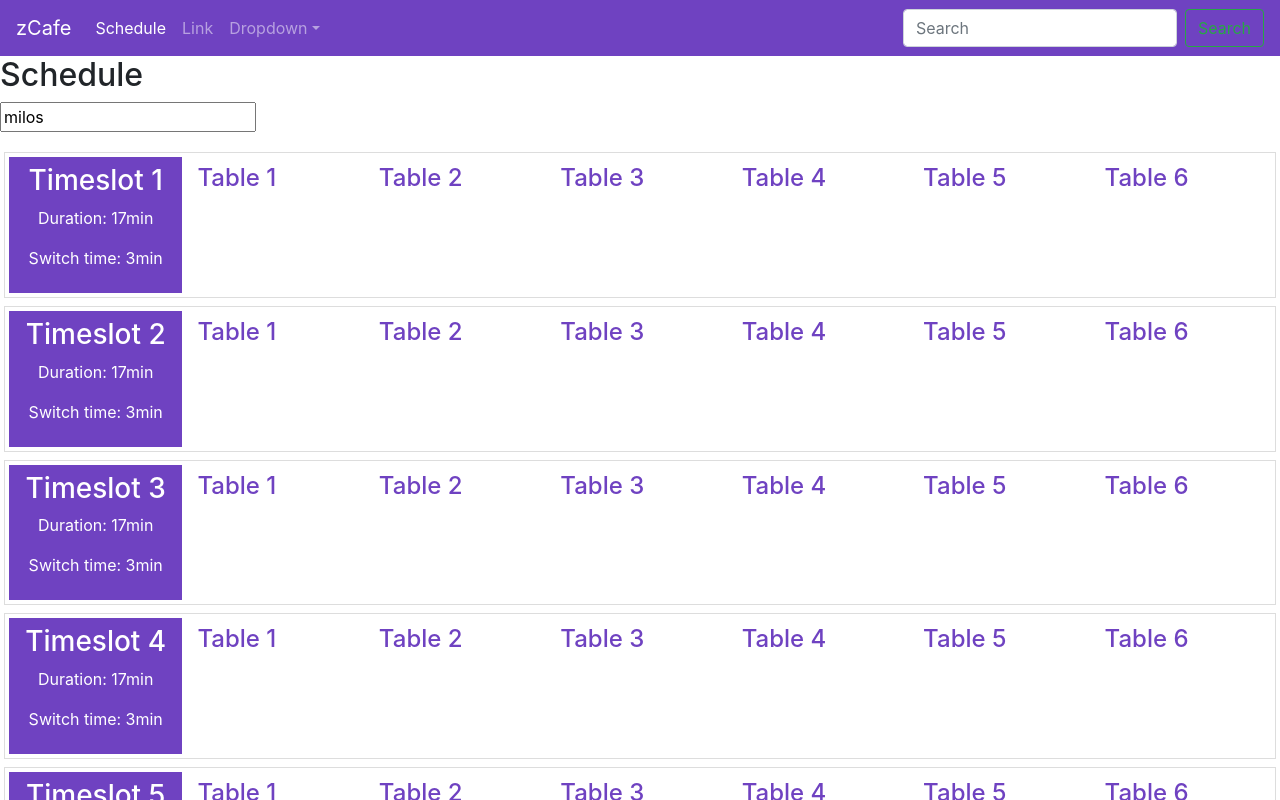
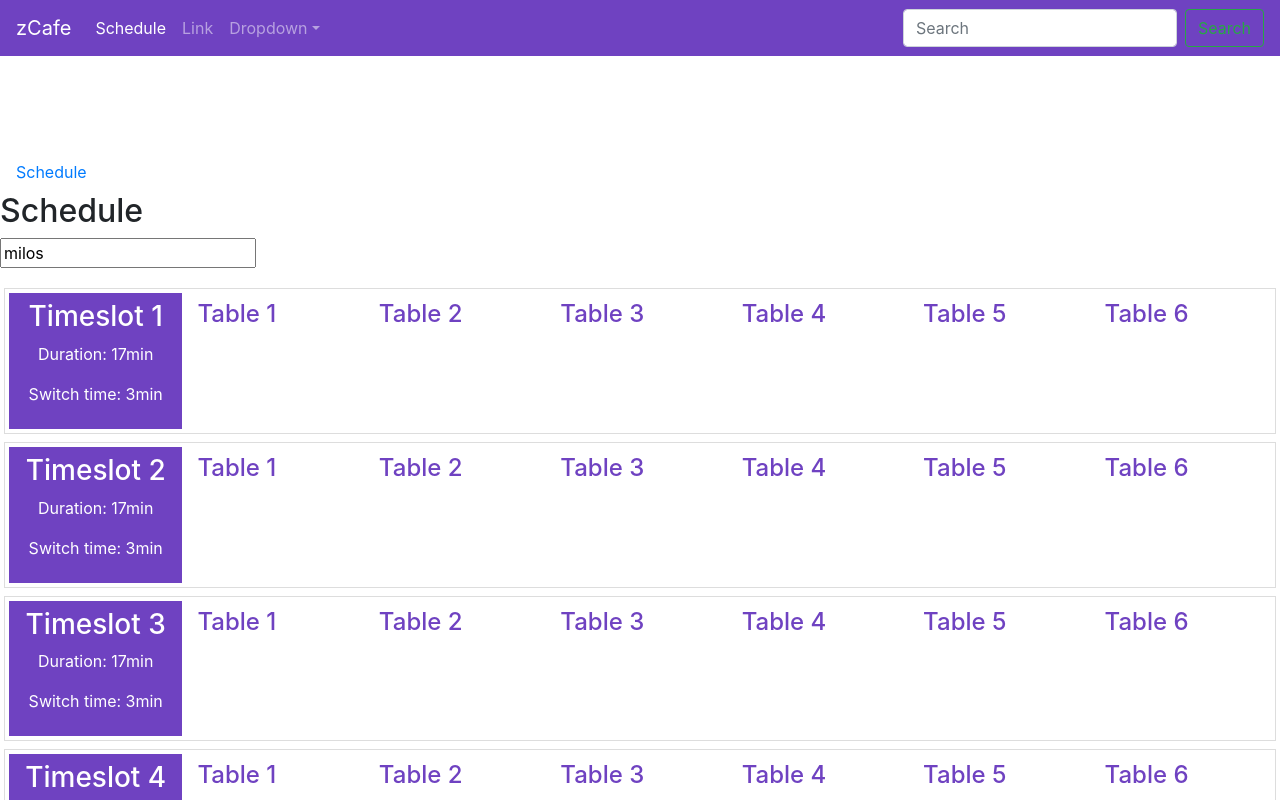
Before and after one commit to stanke86/zCafeScheduler, an Angular app: page /schedule in a window 1280 px wide. Shown: the top 800 px of the page. Built offline with nearby package versions, Linux system fonts and the light colour scheme.

Commit message:
added link to schedule page

```diff
--- a/src/app/app.component.html
+++ b/src/app/app.component.html
@@ -25,5 +25,12 @@
     </div>
 </nav>
 
+<br>
+<br>
+<br>
+<br>
+<a class="nav-link" routerLink="/schedule">Schedule <span class="sr-only">(current)</span></a>
+
+
 
 <router-outlet></router-outlet>
--- a/src/app/schedule/schedule.component.ts
+++ b/src/app/schedule/schedule.component.ts
@@ -44,7 +44,7 @@
     }
 
     table.participants.push(this.name);
-    this.toastrService.success("Yuo have applied successfully!");
+    this.toastrService.success("You have applied successfully!");
   }
 
 }
```
